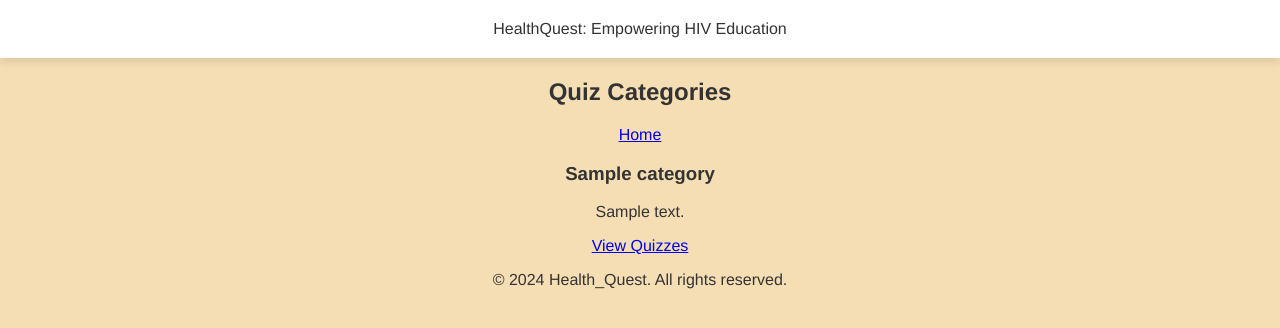
After one commit to Pinness/Health_Quest, a Flask app: page /categories in a window 1280 px wide. The commit adds this page. Shown: the top 328 px of the page. Run offline with Flask 3, Linux system fonts and the light colour scheme; tables that the repository leaves empty hold one stand-in row (values such as "Sample post"); some libraries are stand-ins or nearby versions.

Commit message:
corrections

```diff
--- a/app.py
+++ b/app.py
@@ -166,6 +166,62 @@ class Category(db.Model):
     def __repr__(self):
         return f'<Category {self.category_name}>'
 
+#Define routes for displaying categories
+@app.route('/categories', strict_slashes=False)
+def show_categories():
+    #Fetch the list of categories from the database
+    categories = fetch_categories_from_database()
+
+    # Render the HTML template to display the categories
+    return render_categories_page(categories)
+
+
+# Fetch Categories from the database
+def fetch_categories_from_database():
+    # Query all categories from the database
+    categories = Category.query.all()
+
+    # convert the query results into a list of dictionaries
+    categories_list = []
+    for category in categories:
+        category_info = {
+            'id': category.category_id,
+            'category_name': category.category_name,
+            'category_description': category.category_description
+        }
+        categories_list.append(category_info)
+
+    # Return the list of category dictionaries
+    return categories_list
+
+# Render the Categories Page
+def render_categories_page(categories_data):
+    # Generate the category html page
+    return render_template('categories.html', categories=categories_data)
+
+
+
+
+
+
+
+
+
+
+
+
+
+
+
+
+
+
+
+
+
+
+
+
 
 
 
@@ -182,6 +238,56 @@ class Quiz(db.Model):
 
     def __repr__(self):
         return f'<Quiz {self.quiz_title}>'
+
+
+# Define the route to display quizzes for a specific category
+@app.route('/quizzes/<int:category_id>')
+def show_quizzes(category_id):
+    """
+    Fetch and display quizzes for the given category_id.
+
+    Parameters:
+    - category_id (int): The ID of the category for which quizzes are to be displayed.
+
+    Returns:
+    - Rendered HTML template with quizzes data or an error page if no quizzes are found.
+    """
+
+     # Query the Quiz model to get all quizzes that belong to the specified category
+    quizzes = Quiz.query.filter_by(category_id=category_id).all()
+
+
+     # Prepare Data
+    quizzes_data = []
+    for quiz in quizzes:
+        # Create a dictionary with quiz details
+        quiz_info = {
+            'id': quiz.quiz_id,
+            'title': quiz.quiz_title,
+            'description': quiz.quiz_description
+        }
+        # Add quiz details to the list
+        quizzes_data.append(quiz_info)
+
+    # Render the 'quizzes.html' template and pass the quiz data and category ID to it
+    return render_template('quizzes.html', quizzes=quizzes_data, category_id=category_id)
+
+
+
+
+
+
+
+
+
+
+
+
+
+
+
+
+
 
 
 
--- a/templates/base.html
+++ b/templates/base.html
@@ -1,16 +1,31 @@
 <!DOCTYPE html>
 <html lang="en">
     <head>
-        <meta charset="UTF-8">
-        <meta name="viewport" content="width=device-width, initial-scale=1.0">
-        <link rel="stylesheet" href="" />
-        <title>Health_Quest</title>
+        <meta charset="UTF-8"/>
+        <meta name="viewport" content="width=device-width, initial-scale=1.0" />
+
+         <!-- Link to external CSS file -->
+        <link rel="stylesheet" href="{{url_for('static', filename='styles.css') }}"/>
+        <title>{% block title %}Health_Quest{% endblock %}</title>
+        <script src="https://code.jquery.com/jquery-3.2.1.min.js"></script>
     </head>
     <body>
         <header>HealthQuest: Empowering HIV Education</header>
-        {% block body %}
+        <nav>
+            <!--<a href="/">Home</a>-->
+            <!--<a href="/categories">Categories</a>-->
+        </nav>
 
-        {% endblock %}
+        <div class="container">
+
+            {% block content %}
+            <!-- Content specific to the extending template will go here -->
+            {% endblock %}
+        </div>
+
+        <footer>
+            <p>&copy; {{ 2024 }} Health_Quest. All rights reserved.</p>
+        </footer>
 
     </body>
 </html>
--- /dev/null
+++ b/templates/categories.html
@@ -0,0 +1,20 @@
+{% extends "base.html" %}
+
+{% block title %}Quiz Categories{% endblock %}
+
+{% block content %}
+    <h2>Quiz Categories</h2>
+    <a href="/">Home</a>
+    <div>
+         <!-- Iterate through each category and display its details -->
+        {% for category in categories %}
+            <div class="categories-item">
+                <h3>{{ category.category_name }}</h3>
+                <p>{{ category.category_description }}</p>
+                <!-- Link to view quizzes for the selected category -->
+                 <a href="{{ url_for('show_quizzes', category_id=category.id) }}">View Quizzes</a>
+            </div>
+        {% endfor %}
+
+    </div>
+{% endblock %}
--- /dev/null
+++ b/templates/login.html
@@ -0,0 +1 @@
+<h1>Login Page</h1>
```
Also changed, not shown: templates/dashboard.html (added, +9 -0 lines), templates/home.html (+47 -7 lines), model.py (added), requirements.txt (renamed from templates/requirements.txt), templates/register.html (added), 2 other files.
